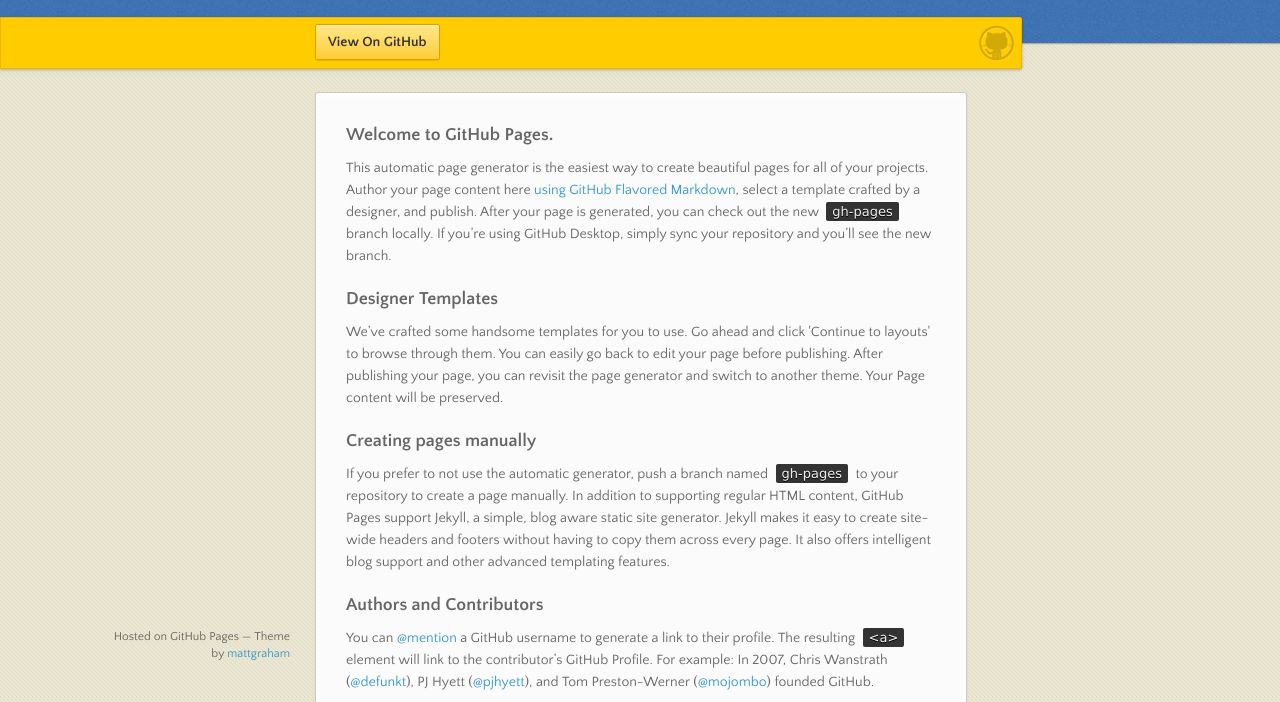
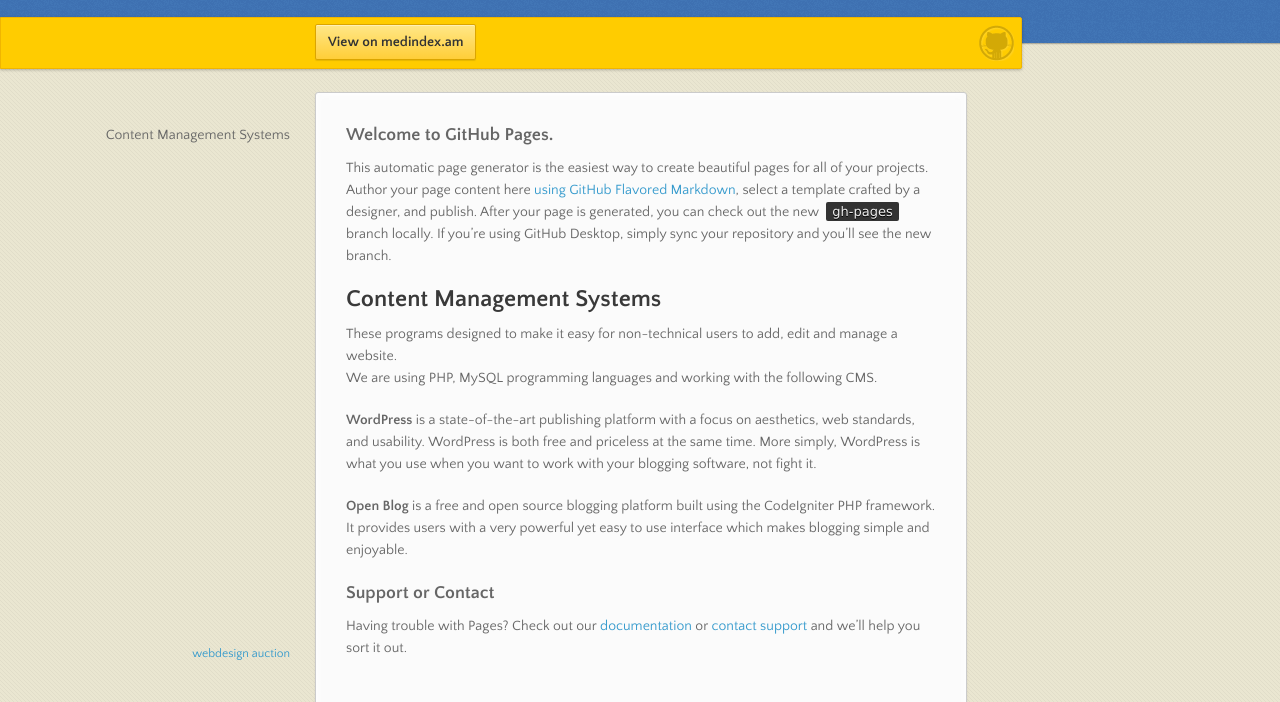
Before and after one commit to medindex/medindex.github.io, a plain HTML site: page index.html in a window 1280 px wide. Shown: the part 98-800 px from the top of the page. Drawn offline with nearby package versions, Linux system fonts and the light colour scheme.

Commit message:
Update index.html

```diff
--- a/index.html
+++ b/index.html
@@ -24,7 +24,7 @@
       <div id="banner">
         <span id="logo"></span>
 
-        <a href="https://github.com/medindex" class="button fork"><strong>View On GitHub</strong></a>
+       <a href="http://medindex.am" class="button fork"><strong>View on medindex.am</strong></a>
       </div><!-- end banner -->
 
     <div class="wrapper">
@@ -38,27 +38,18 @@
 <p>This automatic page generator is the easiest way to create beautiful pages for all of your projects. Author your page content here <a href="https://guides.github.com/features/mastering-markdown/">using GitHub Flavored Markdown</a>, select a template crafted by a designer, and publish. After your page is generated, you can check out the new <code>gh-pages</code> branch locally. If you’re using GitHub Desktop, simply sync your repository and you’ll see the new branch.</p>
 
 <h3>
-<a id="designer-templates" class="anchor" href="#designer-templates" aria-hidden="true"><span aria-hidden="true" class="octicon octicon-link"></span></a>Designer Templates</h3>
-
-<p>We’ve crafted some handsome templates for you to use. Go ahead and click 'Continue to layouts' to browse through them. You can easily go back to edit your page before publishing. After publishing your page, you can revisit the page generator and switch to another theme. Your Page content will be preserved.</p>
-
-<h3>
-<a id="creating-pages-manually" class="anchor" href="#creating-pages-manually" aria-hidden="true"><span aria-hidden="true" class="octicon octicon-link"></span></a>Creating pages manually</h3>
-
-<p>If you prefer to not use the automatic generator, push a branch named <code>gh-pages</code> to your repository to create a page manually. In addition to supporting regular HTML content, GitHub Pages support Jekyll, a simple, blog aware static site generator. Jekyll makes it easy to create site-wide headers and footers without having to copy them across every page. It also offers intelligent blog support and other advanced templating features.</p>
-
-<h3>
-<a id="authors-and-contributors" class="anchor" href="#authors-and-contributors" aria-hidden="true"><span aria-hidden="true" class="octicon octicon-link"></span></a>Authors and Contributors</h3>
-
-<p>You can <a href="https://github.com/blog/821" class="user-mention">@mention</a> a GitHub username to generate a link to their profile. The resulting <code>&lt;a&gt;</code> element will link to the contributor’s GitHub Profile. For example: In 2007, Chris Wanstrath (<a href="https://github.com/defunkt" class="user-mention">@defunkt</a>), PJ Hyett (<a href="https://github.com/pjhyett" class="user-mention">@pjhyett</a>), and Tom Preston-Werner (<a href="https://github.com/mojombo" class="user-mention">@mojombo</a>) founded GitHub.</p>
-
+<h2>Content Management Systems</h2>
+<p> These programs designed to make it easy for non-technical users to add, edit and manage a website.<br>
+We are using PHP, MySQL programming languages and working with the following CMS.</p>
+<p><b>WordPress</b> is a state-of-the-art publishing platform with a focus on aesthetics, web standards, and usability. WordPress is both free and priceless at the same time. More simply, WordPress is what you use when you want to work with your blogging software, not fight it.</p>
+<p><b>Open Blog</b> is a free and open source blogging platform built using the CodeIgniter PHP framework. It provides users with a very powerful yet easy to use interface which makes blogging simple and enjoyable.</p>
 <h3>
 <a id="support-or-contact" class="anchor" href="#support-or-contact" aria-hidden="true"><span aria-hidden="true" class="octicon octicon-link"></span></a>Support or Contact</h3>
 
 <p>Having trouble with Pages? Check out our <a href="https://help.github.com/pages">documentation</a> or <a href="https://github.com/contact">contact support</a> and we’ll help you sort it out.</p>
       </section>
       <footer>
-        <p><small>Hosted on GitHub Pages &mdash; Theme by <a href="https://twitter.com/michigangraham">mattgraham</a></small></p>
+        <p><small><a href="http://webdesign.auction">webdesign auction</a></small></p>
       </footer>
     </div>
     <!--[if !IE]><script>fixScale(document);</script><![endif]-->
```
